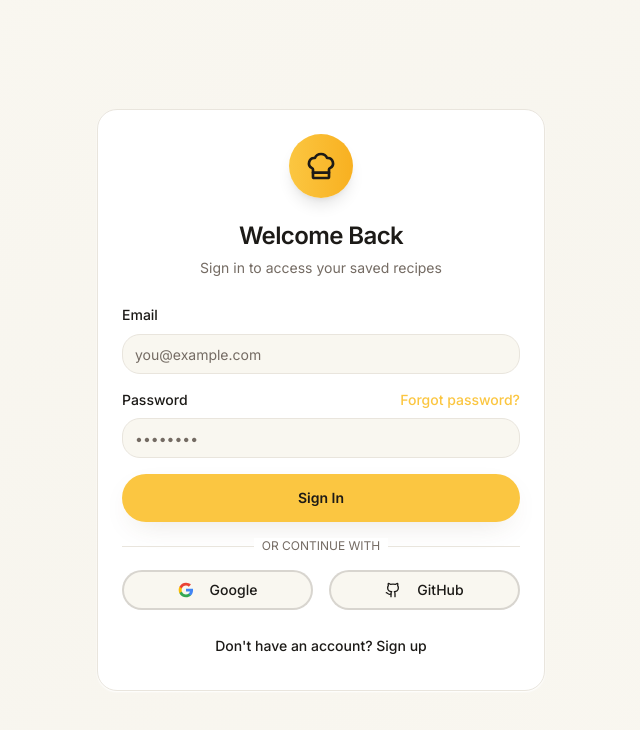
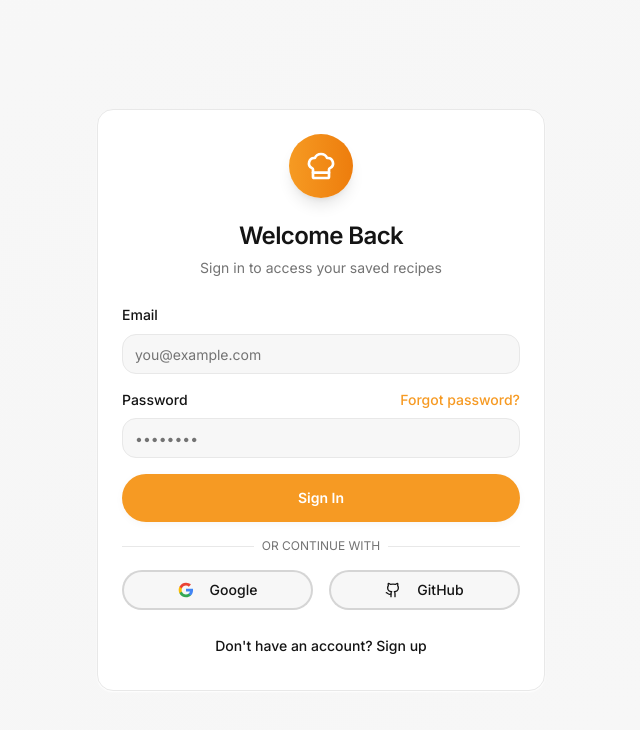
Before and after one commit to johnlar455/gemini-dish-genius, a React (Vite) app: page /auth in a window 1280 px wide. Shown: the top 730 px of the page, without its empty margins (319-959 px from the left). Built offline with nearby package versions, Linux system fonts and the light colour scheme; the HTML template or start-up script is replaced by a standard one.

Commit message:
Changes
Co-authored-by: aminechabane7 <104370108+aminechabane7@users.noreply.github.com>

```diff
--- a/src/index.css
+++ b/src/index.css
@@ -8,47 +8,47 @@ All colors MUST be HSL.
 
 @layer base {
   :root {
-    /* Base Colors - Bright editorial, warm cream + ink */
-    --background: 45 44% 96%;
-    --foreground: 30 10% 10%;
+    /* Base Colors - Clean white + soft gray, warm orange accent */
+    --background: 0 0% 97%;
+    --foreground: 0 0% 8%;
 
     --card: 0 0% 100%;
-    --card-foreground: 30 10% 10%;
+    --card-foreground: 0 0% 8%;
 
     --popover: 0 0% 100%;
-    --popover-foreground: 30 10% 10%;
+    --popover-foreground: 0 0% 8%;
 
-    /* Primary - Golden yolk yellow with ink text */
-    --primary: 43 96% 62%;
-    --primary-foreground: 30 12% 10%;
-    --primary-hover: 40 94% 55%;
+    /* Primary - Warm orange accent */
+    --primary: 34 92% 55%;
+    --primary-foreground: 0 0% 100%;
+    --primary-hover: 30 90% 49%;
 
-    /* Secondary - Soft cream chip */
-    --secondary: 42 40% 92%;
-    --secondary-foreground: 30 10% 12%;
+    /* Secondary - Light gray chip */
+    --secondary: 0 0% 95%;
+    --secondary-foreground: 0 0% 12%;
 
-    /* Muted - Warm paper */
-    --muted: 42 32% 94%;
-    --muted-foreground: 30 8% 42%;
+    /* Muted - Neutral gray surfaces */
+    --muted: 0 0% 96%;
+    --muted-foreground: 0 0% 45%;
 
-    /* Accent - Fresh herb green */
-    --accent: 140 32% 88%;
-    --accent-foreground: 150 40% 18%;
+    /* Accent - Subtle warm tint */
+    --accent: 34 60% 96%;
+    --accent-foreground: 26 60% 28%;
 
     --destructive: 0 72% 51%;
     --destructive-foreground: 0 0% 100%;
 
-    --border: 40 20% 89%;
-    --input: 40 20% 89%;
-    --ring: 43 96% 55%;
+    --border: 0 0% 91%;
+    --input: 0 0% 91%;
+    --ring: 34 92% 55%;
 
-    --radius: 1.25rem;
+    --radius: 1rem;
 
     /* Custom Design Tokens */
-    --gradient-hero: linear-gradient(135deg, hsl(43 96% 62%), hsl(36 92% 58%));
-    --gradient-warm: linear-gradient(160deg, hsl(140 45% 88%) 0%, hsl(48 60% 94%) 45%, hsl(38 55% 92%) 100%);
-    --shadow-soft: 0 10px 30px -12px hsl(35 40% 25% / 0.18);
-    --shadow-card: 0 18px 40px -24px hsl(30 30% 15% / 0.25);
+    --gradient-hero: linear-gradient(135deg, hsl(34 92% 55%), hsl(28 90% 52%));
+    --gradient-warm: linear-gradient(180deg, hsl(0 0% 98%) 0%, hsl(0 0% 96%) 100%);
+    --shadow-soft: 0 2px 12px -4px hsl(0 0% 0% / 0.08);
+    --shadow-card: 0 12px 32px -18px hsl(0 0% 0% / 0.18);
     --transition-smooth: all 0.3s cubic-bezier(0.4, 0, 0.2, 1);
 
     --sidebar-background: 0 0% 98%;
@@ -67,6 +67,7 @@ All colors MUST be HSL.
 
     --sidebar-ring: 217.2 91.2% 59.8%;
   }
+
 
   .dark {
     --background: 25 35% 8%;
```
